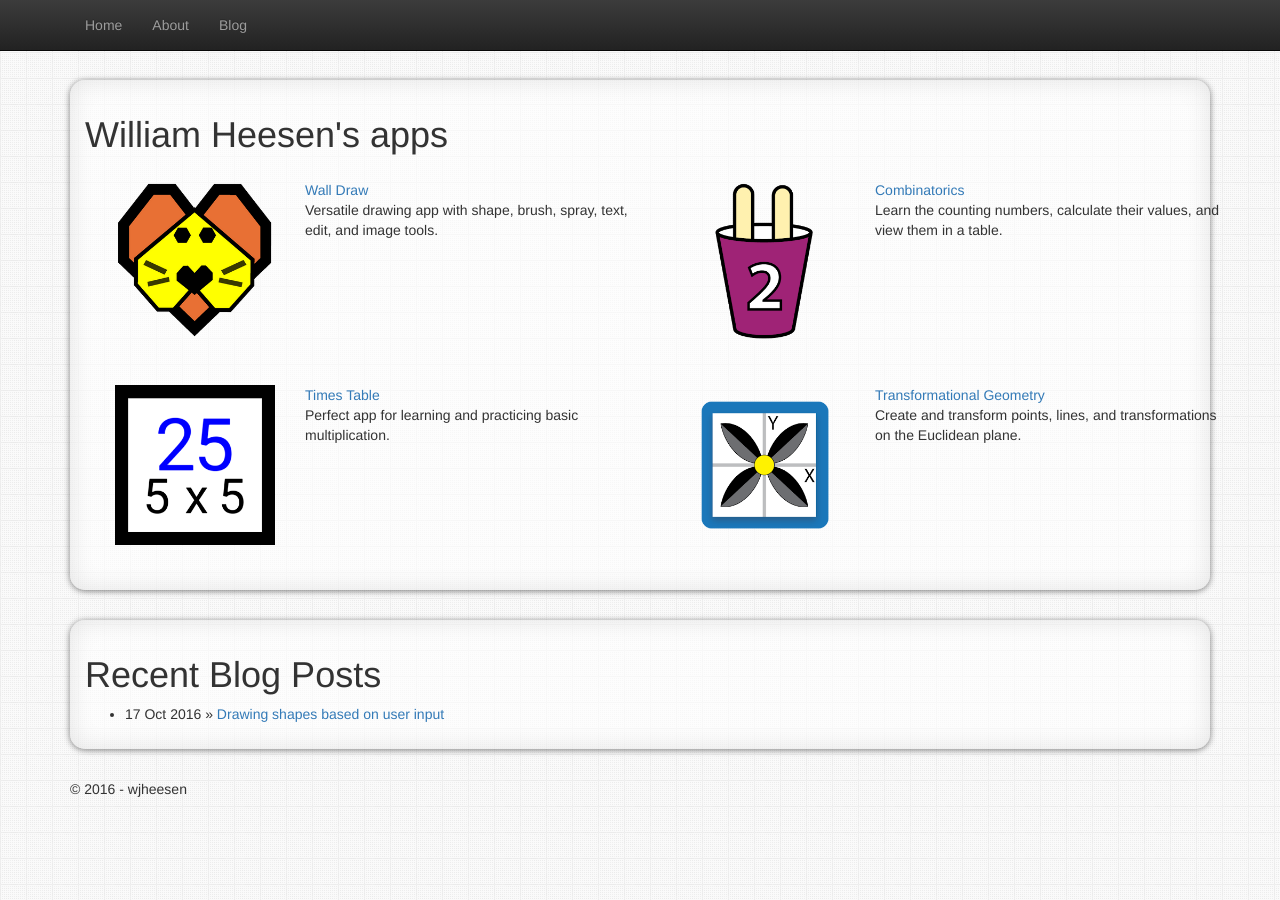
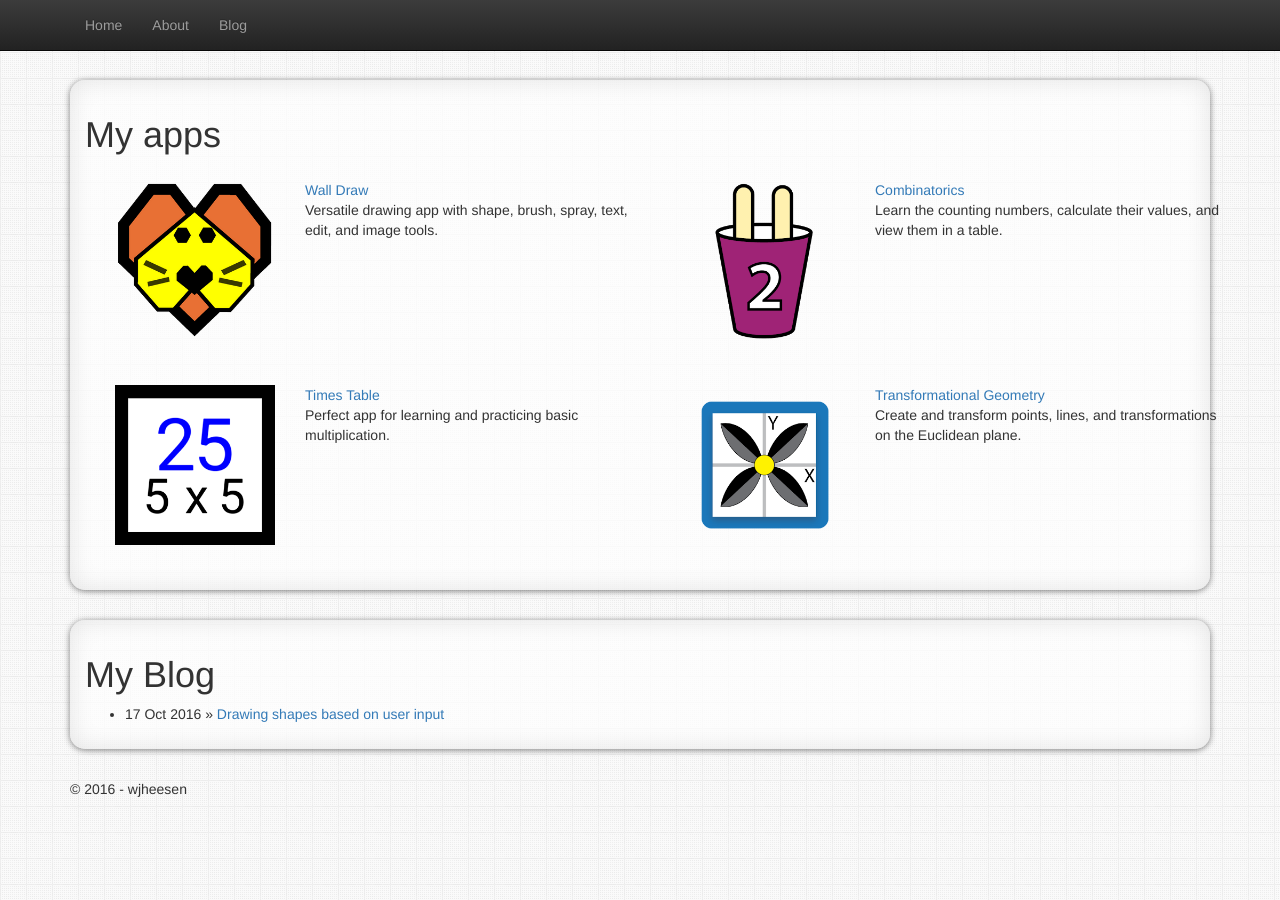
Before and after one commit to wjheesen/wjheesen.github.io, a Jekyll site: the page built from index.html, in a window 1280 px wide. Built offline with Jekyll 4.4.1, drawn with Linux system fonts in a browser that asks for light colours.

Commit message:
Update blog index.html

```diff
--- a/blog/index.html
+++ b/blog/index.html
@@ -2,6 +2,8 @@
 layout: default
 title: William Heesen's Blog
 ---
+
+<div class="content-block">
 	<h1>{{ page.title }}</h1>
 	<ul class="posts">
 
@@ -9,3 +11,4 @@ title: William Heesen's Blog
 	    <li><span>{{ post.date | date_to_string }}</span> » <a href="{{ post.url }}" title="{{ post.title }}">{{ post.title }}</a></li>
 	  {% endfor %}
 	</ul>
+</div>
--- a/css/site.css
+++ b/css/site.css
@@ -12,11 +12,11 @@ body {
 }
 
 .content-block{
-     margin-top: 30px;
+    margin-top: 30px;
     margin-bottom: 30px;
     padding: 15px;
     background-color: white; /**The fallback*/
-    background-color: rgba(255, 255, 255, 0.6);
+    background-color: rgba(255, 255, 255, 0.7);
     border-radius: 15px 15px;
     -webkit-box-shadow:0 1px 6px rgba(0, 0, 0, 0.5), 0 0 24px rgba(0, 0, 0, 0.1) inset;
     -moz-box-shadow:0 1px 6px rgba(0, 0, 0, 0.5), 0 0 24px rgba(0, 0, 0, 0.1) inset;
--- a/index.html
+++ b/index.html
@@ -5,7 +5,7 @@ title: Home page
 
 <div class="content-block">
 
-<h1>William Heesen's apps</h1>
+<h1>My apps</h1>
 
 <div class="container">
 
@@ -78,7 +78,7 @@ title: Home page
 </div>  <!-- End Content Block -->
 
 <div class="content-block">
-  <h1>Recent Blog Posts</h1>
+  <h1>My Blog</h1>
   <ul class="posts">
     {% for post in site.posts %}
       <li><span>{{ post.date | date_to_string }}</span> » <a href="{{ post.url }}" title="{{ post.title }}">{{ post.title }}</a></li>
```
Also changed, not shown: css/site.min.css.
